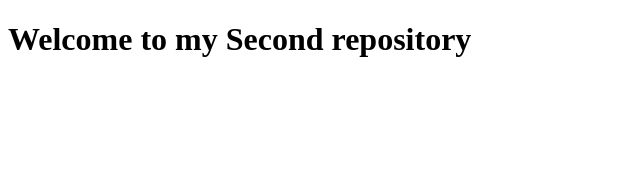
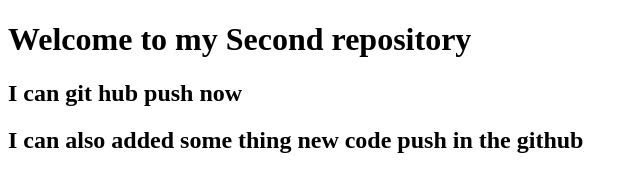
Before and after one commit to Hasanuzzaman92/my-second-repo, a plain HTML site: page index.html in a window 1280 px wide. Shown: the whole page, without its empty margins (0-640 px from the left). Drawn offline with Linux system fonts and the light colour scheme.

Commit message:
something new added

```diff
--- a/index.html
+++ b/index.html
@@ -8,5 +8,8 @@
 </head>
 <body>
    <h1>Welcome to my Second repository</h1>
+
+   <h2> I can git hub push now</h2>
+   <h2> I can also added some thing new code push in the github</h2>
 </body>
 </html>
```
